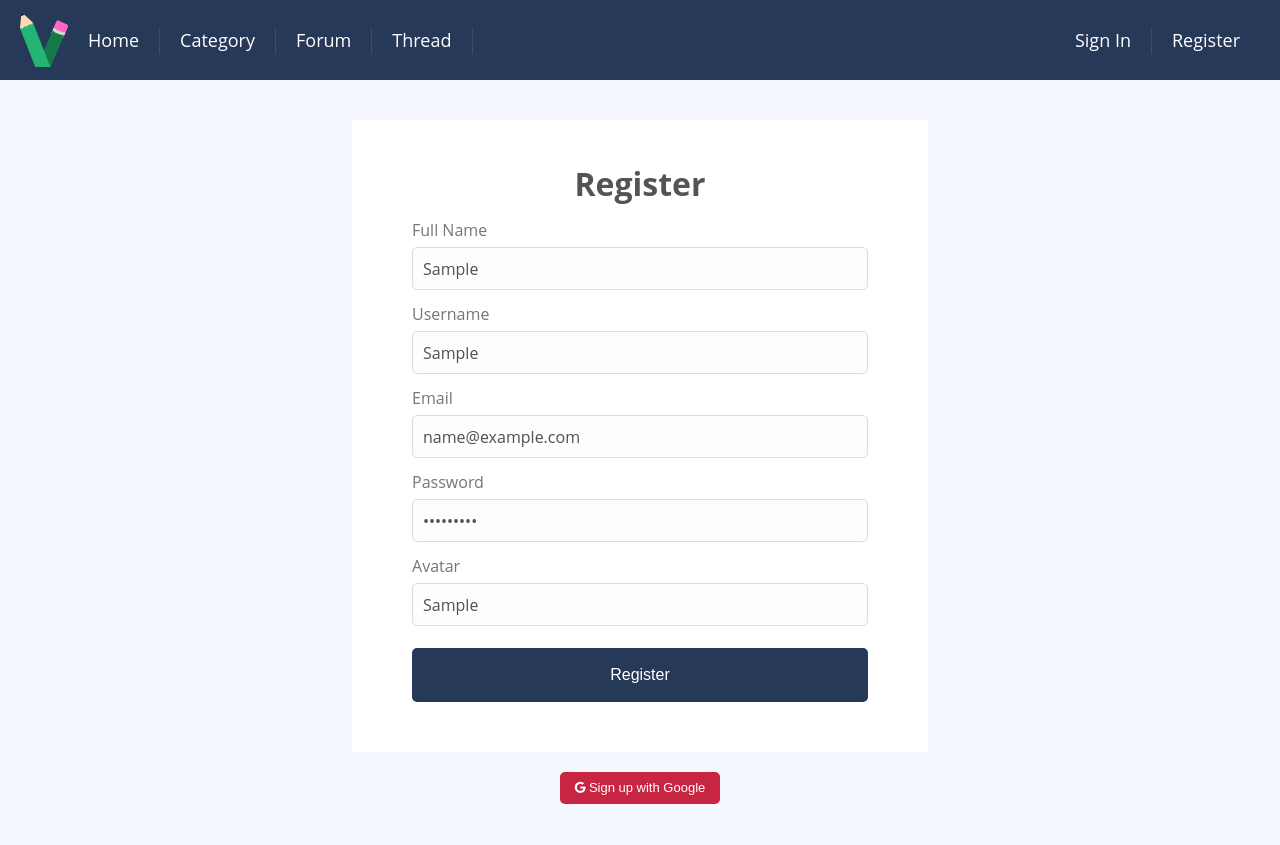
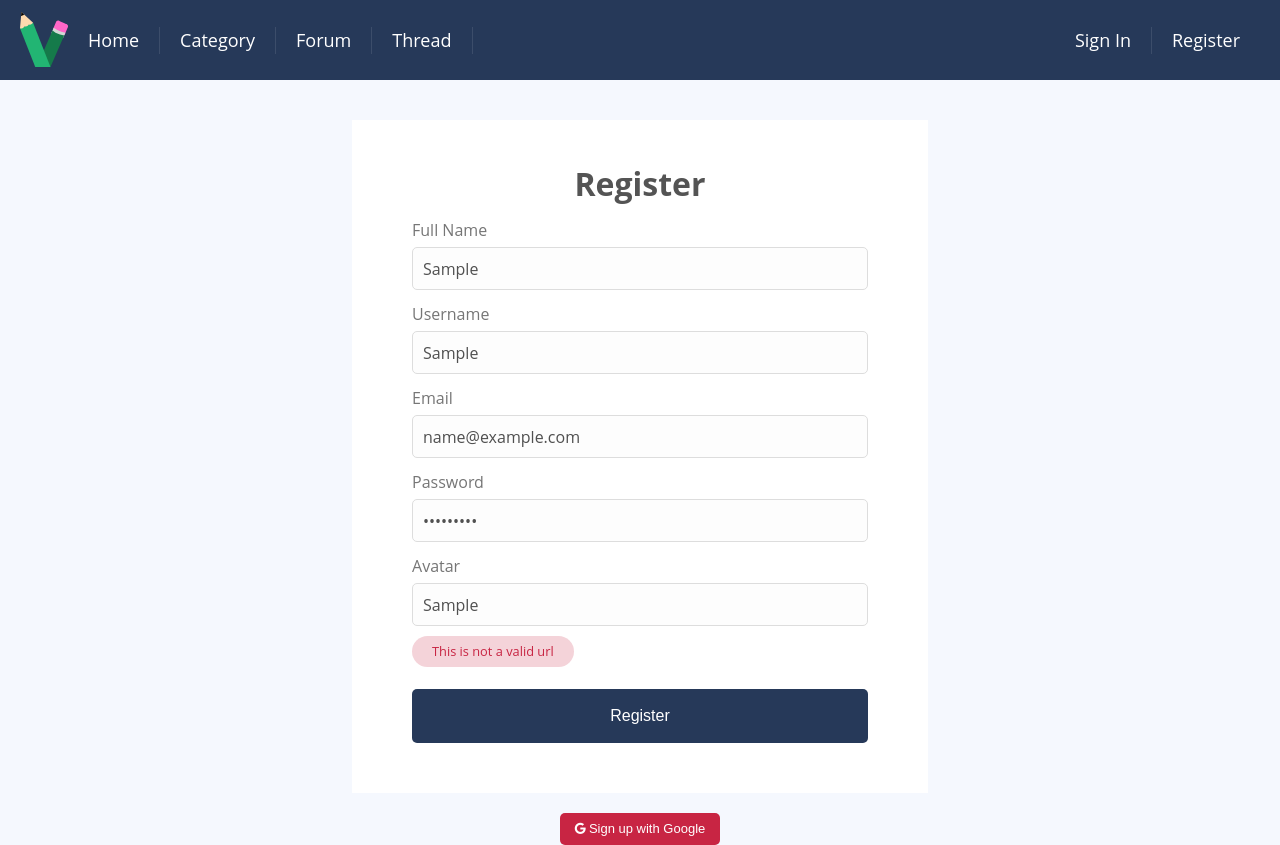
Before and after one commit to aarongerig/vuejs-master-class, a Vue app: page /register in a window 1280 px wide. Both pictures are taken after typing "Sample", "Sample", "name@example.com", "Sample123", "Sample" into the empty fields and a click on the button "Register". Before the commit the page ends 804 px from the top, so only its background shows below. Built offline with nearby package versions, Linux system fonts and the light colour scheme; no server answers; the database is empty.

Commit message:
started working on chapter 16

```diff
--- a/package.json
+++ b/package.json
@@ -16,6 +16,7 @@
     "nprogress": "^0.2.0",
     "vue": "^2.6.10",
     "vue-router": "^3.0.6",
+    "vuelidate": "^0.7.4",
     "vuex": "^3.1.1"
   },
   "devDependencies": {
--- a/src/main.js
+++ b/src/main.js
@@ -1,10 +1,12 @@
 import Vue from 'vue'
 import firebase from 'firebase/app'
+import Vuelidate from 'vuelidate'
 import App from './App.vue'
 import router from './router'
 import store from '@/store'
 import AppDate from '@/components/AppDate'
 
+Vue.use(Vuelidate)
 Vue.component('AppDate', AppDate)
 
 Vue.config.productionTip = false
--- a/src/views/UserRegistration.vue
+++ b/src/views/UserRegistration.vue
@@ -16,27 +16,60 @@
             v-model="form.name"
             type="text"
             class="form-input"
+            @blur="$v.form.name.$touch()"
           >
+          <template v-if="$v.form.name.$error">
+            <span
+              v-if="!$v.form.name.required"
+              class="form-error"
+            >This field is required</span>
+          </template>
         </div>
 
         <div class="form-group">
           <label for="username">Username</label>
           <input
             id="username"
-            v-model="form.username"
+            v-model.lazy="form.username"
             type="text"
             class="form-input"
+            @blur="$v.form.username.$touch()"
           >
+          <template v-if="$v.form.username.$error">
+            <span
+              v-if="!$v.form.username.required"
+              class="form-error"
+            >This field is required</span>
+            <span
+              v-else-if="!$v.form.username.unique"
+              class="form-error"
+            >Sorry! This username is taken</span>
+          </template>
         </div>
 
         <div class="form-group">
           <label for="email">Email</label>
           <input
             id="email"
-            v-model="form.email"
+            v-model.lazy="form.email"
             type="email"
             class="form-input"
+            @blur="$v.form.email.$touch()"
           >
+          <template v-if="$v.form.email.$error">
+            <span
+              v-if="!$v.form.email.required"
+              class="form-error"
+            >This field is required</span>
+            <span
+              v-else-if="!$v.form.email.email"
+              class="form-error"
+            >This is not a valid email address</span>
+            <span
+              v-else-if="!$v.form.email.unique"
+              class="form-error"
+            >Sorry! This email is taken</span>
+          </template>
         </div>
 
         <div class="form-group">
@@ -46,7 +79,18 @@
             v-model="form.password"
             type="password"
             class="form-input"
+            @blur="$v.form.password.$touch()"
           >
+          <template v-if="$v.form.password.$error">
+            <span
+              v-if="!$v.form.password.required"
+              class="form-error"
+            >This field is required</span>
+            <span
+              v-else-if="!$v.form.email.minLength"
+              class="form-error"
+            >The password must be at least 6 characters long</span>
+          </template>
         </div>
 
         <div class="form-group">
@@ -56,7 +100,14 @@
             v-model="form.avatar"
             type="text"
             class="form-input"
+            @blur="$v.form.avatar.$touch()"
           >
+          <template v-if="$v.form.avatar.$error">
+            <span
+              v-if="!$v.form.avatar.url"
+              class="form-error"
+            >This is not a valid url</span>
+          </template>
         </div>
 
         <div class="form-actions">
@@ -78,6 +129,16 @@
 </template>
 
 <script>
+import firebase from 'firebase/app'
+import 'firebase/database'
+import {
+  email,
+  helpers as vuelidateHelpers,
+  minLength,
+  required,
+  url
+} from 'vuelidate/lib/validators'
+
 export default {
   name: 'UserRegistration',
 
@@ -93,12 +154,53 @@ export default {
     }
   },
 
+  validations: {
+    form: {
+      name: { required },
+      username: {
+        required,
+        unique (value) {
+          if (!vuelidateHelpers.req(value)) {
+            return true
+          }
+
+          return new Promise((resolve) => {
+            firebase.database().ref('users').orderByChild('usernameLower').equalTo(value.toLowerCase())
+              .once('value', snapshot => resolve(!snapshot.exists()))
+          })
+        }
+      },
+      email: {
+        email,
+        required,
+        unique (value) {
+          if (!vuelidateHelpers.req(value)) {
+            return true
+          }
+
+          return new Promise((resolve) => {
+            firebase.database().ref('users').orderByChild('email').equalTo(value.toLowerCase())
+              .once('value', snapshot => resolve(!snapshot.exists()))
+          })
+        }
+      },
+      password: { minLength: minLength(6), required },
+      avatar: { url }
+    }
+  },
+
   created () {
     this.$emit('ready')
   },
 
   methods: {
     register () {
+      this.$v.form.$touch()
+
+      if (this.$v.form.$invalid) {
+        return
+      }
+
       this.$store.dispatch('auth/registerUserWithEmailAndPassword', this.form)
         .then(() => this.successRedirect())
     },
```
Also changed, not shown: 1 other file (tests, documents, lock files or other folders).
